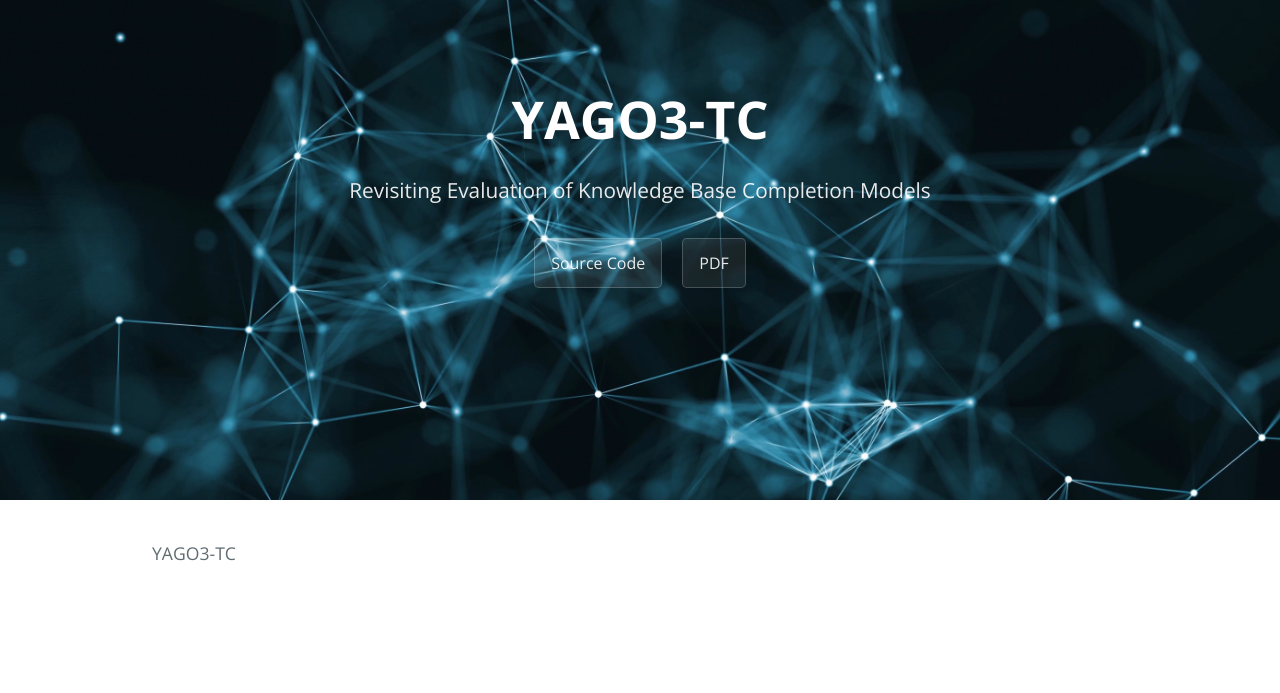
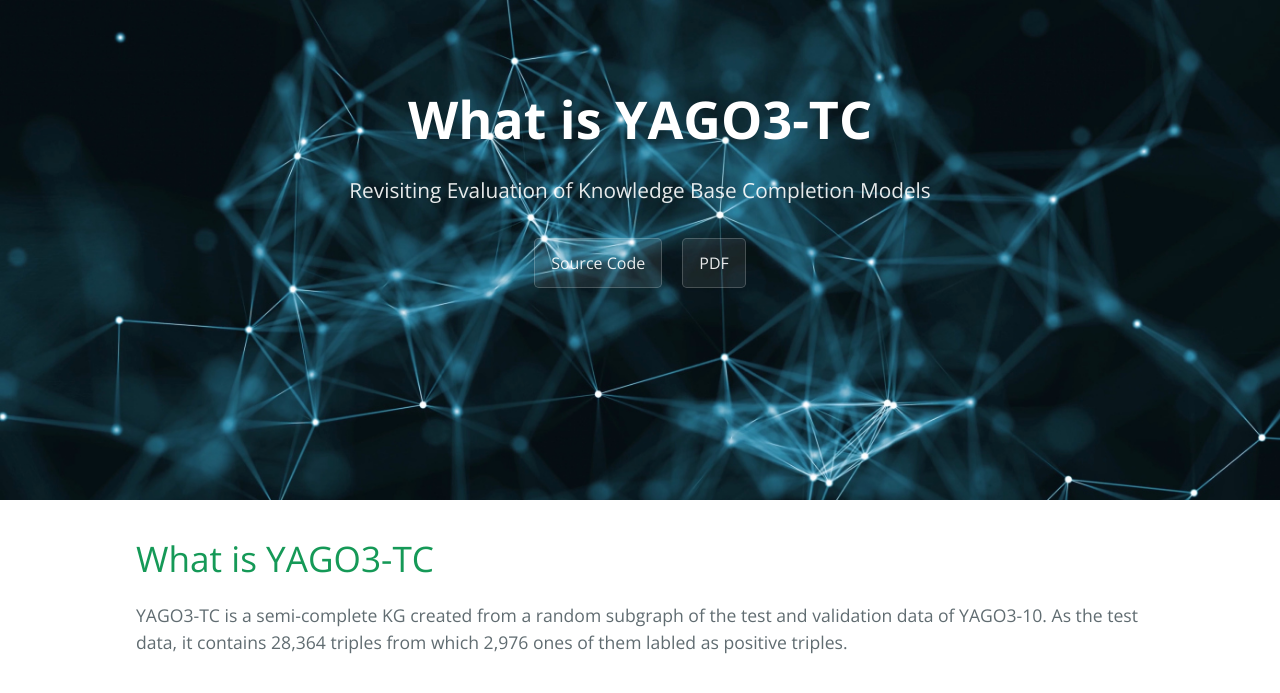
Before and after one commit to pouyapez/yago3-tc, a Jekyll site: the page built from index.md, in a window 1280 px wide. Shown: the top 693 px of the page. Built offline with Jekyll 4.4.1, drawn with Linux system fonts in a browser that asks for light colours; our own code applies the rules of GitHub Pages for plain Markdown files.

Commit message:
Update index.md

```diff
--- a/index.md
+++ b/index.md
@@ -1,14 +1,9 @@
 ---
 layout: default
 ---
-<div class="menu-container noselect">
-   <table class="content-table">
-      <tr>
-        <td>
-          <p class="text right-align text-large add-top-margin" style="width:100%;">
-             YAGO3-TC
-          </p>
-        </td>
-      </tr>
-   </table>
-</div>
+
+# What is YAGO3-TC
+
+<p class="text right-align text-large add-top-margin" style="width:100%;">
+YAGO3-TC is a semi-complete KG created from a random subgraph of the test and validation data of YAGO3-10. As the test data, it contains 28,364 triples from which 2,976 ones of them labled as positive triples.
+</p>
```
